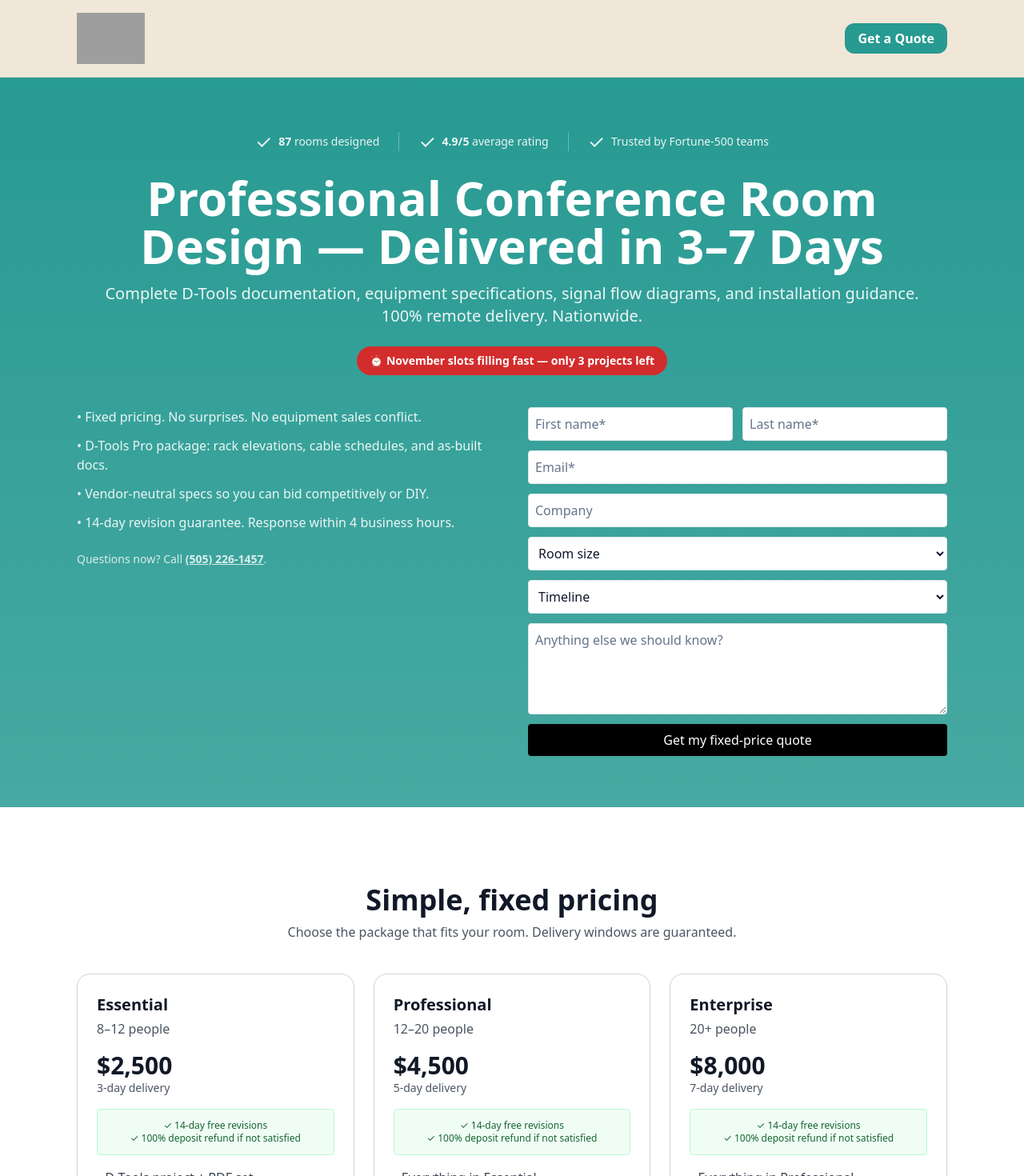
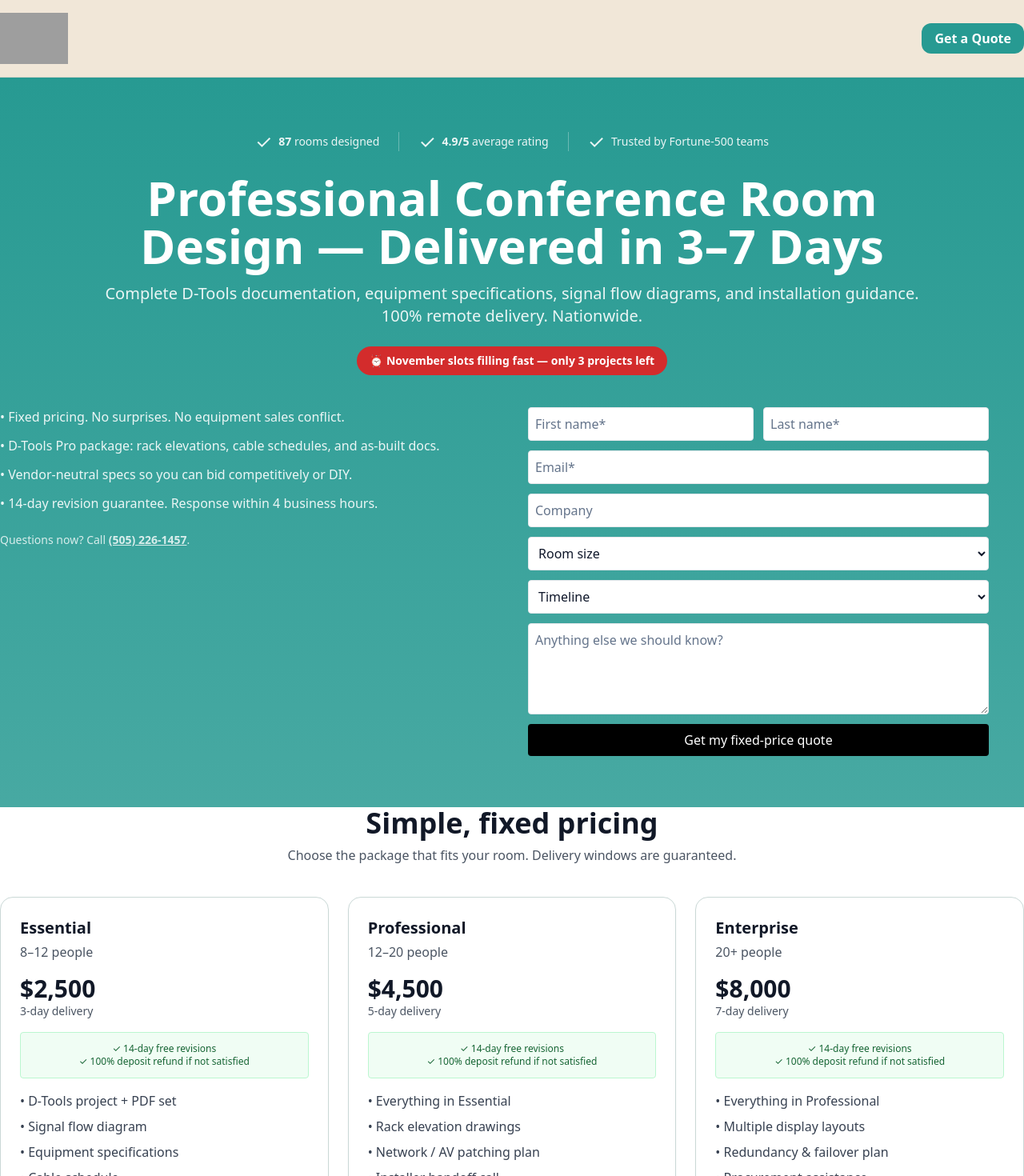
Before and after one commit to markl2305/conference-room-design, a Next.js app: page / in a window 1280 px wide. Shown: the top 1470 px of the page at 80% size. Built offline with nearby package versions, Linux system fonts and the light colour scheme; grey boxes are pictures that could not be loaded.

Commit message:
Update globals.css

```diff
--- a/app/globals.css
+++ b/app/globals.css
@@ -1,31 +1,36 @@
+/* app/globals.css */
+
+/* If you use Tailwind, keep these at top */
 @tailwind base;
 @tailwind components;
 @tailwind utilities;
 
-@layer base {
-  html {
-    scroll-behavior: smooth;
-  }
-
-  body {
-    @apply text-gray-800 bg-white;
-  }
+/* Base colors to avoid white-on-white text issues */
+html, body {
+  background: #ffffff;
+  color: #0f172a; /* slate-900 */
 }
 
-@layer components {
-  .btn-primary {
-    @apply bg-brand-teal hover:bg-brand-teal-dark text-white font-semibold py-3 px-8 rounded-lg transition-colors duration-200 inline-block text-center shadow-md hover:shadow-lg;
-  }
+/* Ensure form controls render dark text even in dark mode/autofill */
+input,
+textarea,
+select {
+  background-color: #ffffff;
+  color: #0f172a;
+}
 
-  .btn-secondary {
-    @apply bg-white hover:bg-brand-beige text-brand-teal border-2 border-brand-teal font-semibold py-3 px-8 rounded-lg transition-colors duration-200 inline-block text-center;
-  }
+/* Prevent white text on white background during Chrome/Safari autofill */
+input:-webkit-autofill,
+textarea:-webkit-autofill,
+select:-webkit-autofill {
+  -webkit-text-fill-color: #0f172a !important;
+  transition: background-color 9999s ease-out 0s;
+}
 
-  .section-padding {
-    @apply py-16 md:py-24;
-  }
-
-  .container-custom {
-    @apply max-w-6xl mx-auto px-6 md:px-8;
-  }
+/* Buttons */
+button {
+  cursor: pointer;
 }
+button:disabled {
+  cursor: not-allowed;
+}
```
